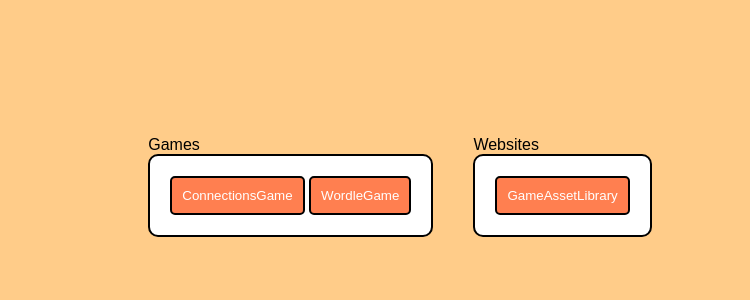
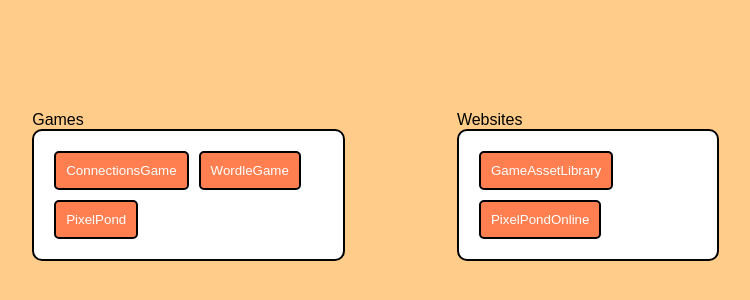
Before and after one commit to m6parker/m6parker.github.io, a plain HTML site: page index.html in a window 1280 px wide. Shown: the part 214-514 px from the top of the page, without its empty margins (240-990 px from the left). Drawn offline with Linux system fonts and the light colour scheme; a web font is replaced by a local one.

Commit message:
added pixelpond

```diff
--- a/index.html
+++ b/index.html
@@ -15,6 +15,7 @@
 
             <button class="connections-button"><a href="https://m6parker.github.io/ConnectionsGame/" class="ConnectionsLink">ConnectionsGame</a></button>
             <button class="wordle-button"><a href="https://m6parker.github.io/WordleGame/" class="WordleLink">WordleGame</a></button>
+            <button class="pixelpond-button"><a href="https://m6parker.github.io/PixelPondOnline/" class="PixelPondLink">PixelPond</a></button>
 
         </div>
     </div>
@@ -24,6 +25,7 @@
         <div class="container">
 
             <button class="game-asset-library-button"><a href="https://m6parker.github.io/GameAssetLibrary/" class="GameAssetLibraryLink">GameAssetLibrary</a></button>
+            <button class="pixelpond-button"><a href="https://m6parker.github.io/PixelPondOnline/" class="PixelPondLink">PixelPondOnline</a></button>
 
         </div>
     </div>
--- a/styles.css
+++ b/styles.css
@@ -19,6 +19,10 @@ body {
     border-radius: 10px;
     border: 2px solid black;
     text-align: center;
+    display: flex;
+    flex-flow: wrap;
+    width: 70%;
+    gap: 10px;
 }
 
 .outer-container {
```
